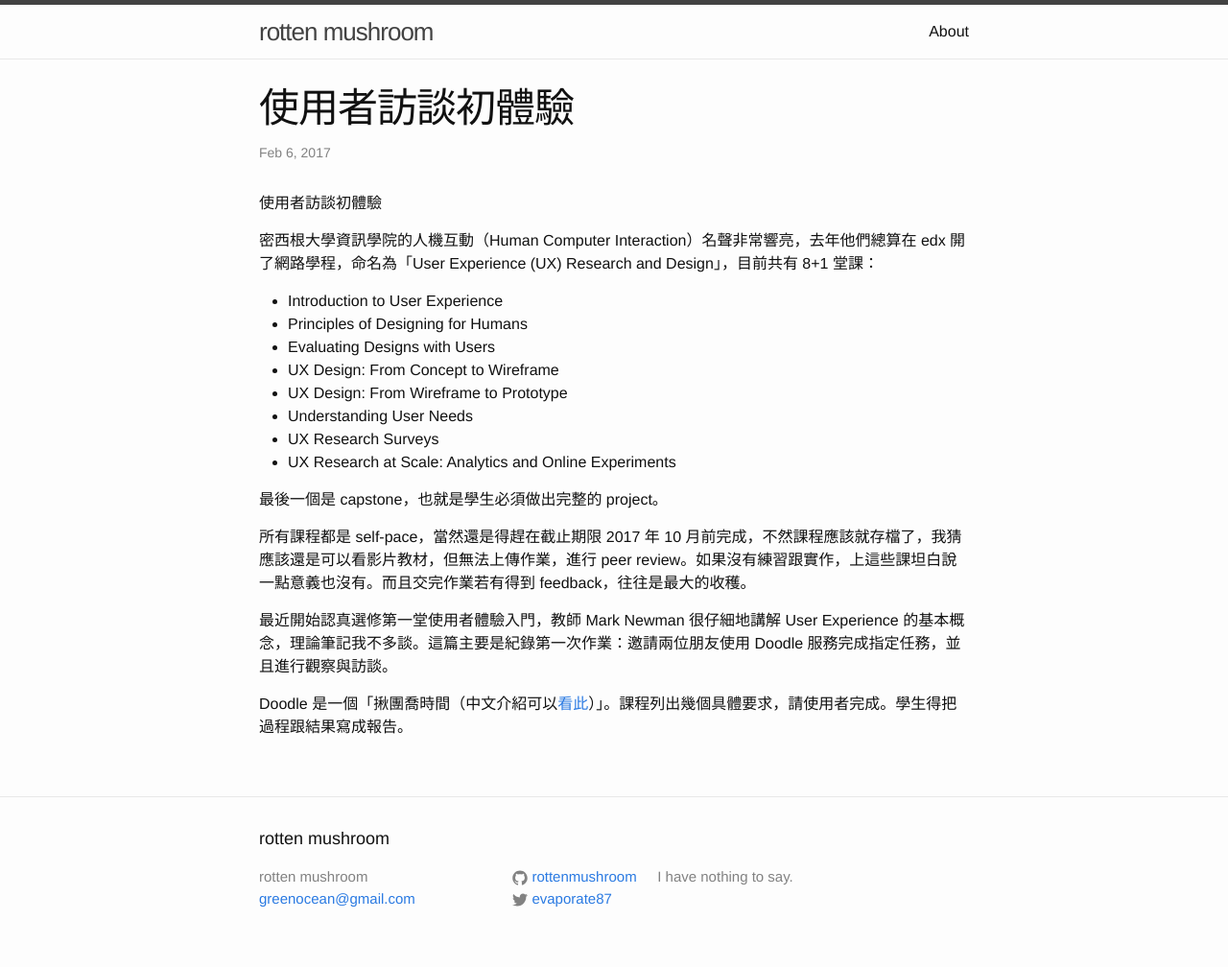
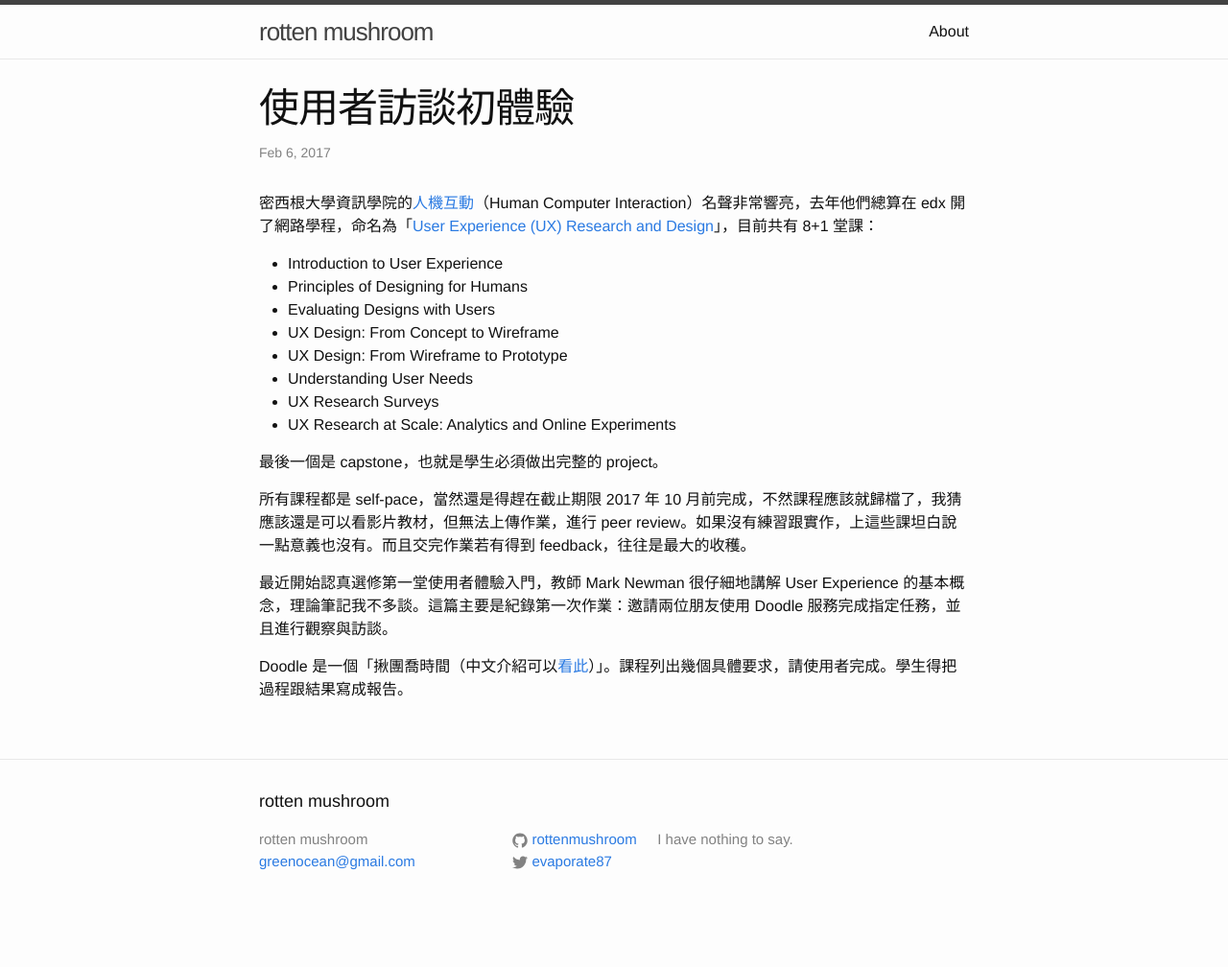
Before and after one commit to rottenmushroom/rotten-mushroom, a Jekyll site: the page built from _posts/2017-02-06-u-of-michigan-ux-course.markdown, in a window 1280 px wide. Shown: the whole page at 96% size. Built offline with Jekyll 4.4.1, drawn with Linux system fonts in a browser that asks for light colours; after the commit the page ends 969 px from its top, so only the background shows below that.

Commit message:
Blog post

```diff
--- a/_posts/2017-02-06-u-of-michigan-ux-course.markdown
+++ b/_posts/2017-02-06-u-of-michigan-ux-course.markdown
@@ -5,9 +5,7 @@ date:   2017-02-06 16:40:00 +0800
 categories: course
 ---
 
-使用者訪談初體驗
-
-密西根大學資訊學院的人機互動（Human Computer Interaction）名聲非常響亮，去年他們總算在 edx 開了網路學程，命名為「User Experience (UX) Research and Design」，目前共有 8+1 堂課：
+密西根大學資訊學院的[人機互動](https://www.si.umich.edu/academics/msi/human-computer-interaction-hci)（Human Computer Interaction）名聲非常響亮，去年他們總算在 edx 開了網路學程，命名為「[User Experience (UX) Research and Design](https://www.edx.org/micromasters/michiganx-user-experience-ux-research-and-design)」，目前共有 8+1 堂課：
 
 * Introduction to User Experience
 * Principles of Designing for Humans
@@ -20,7 +18,7 @@ categories: course
 
 最後一個是 capstone，也就是學生必須做出完整的 project。
 
-所有課程都是 self-pace，當然還是得趕在截止期限 2017 年 10 月前完成，不然課程應該就存檔了，我猜應該還是可以看影片教材，但無法上傳作業，進行 peer review。如果沒有練習跟實作，上這些課坦白說一點意義也沒有。而且交完作業若有得到 feedback，往往是最大的收穫。
+所有課程都是 self-pace，當然還是得趕在截止期限 2017 年 10 月前完成，不然課程應該就歸檔了，我猜應該還是可以看影片教材，但無法上傳作業，進行 peer review。如果沒有練習跟實作，上這些課坦白說一點意義也沒有。而且交完作業若有得到 feedback，往往是最大的收穫。
 
 最近開始認真選修第一堂使用者體驗入門，教師 Mark Newman 很仔細地講解 User Experience 的基本概念，理論筆記我不多談。這篇主要是紀錄第一次作業：邀請兩位朋友使用 Doodle 服務完成指定任務，並且進行觀察與訪談。
 
```
